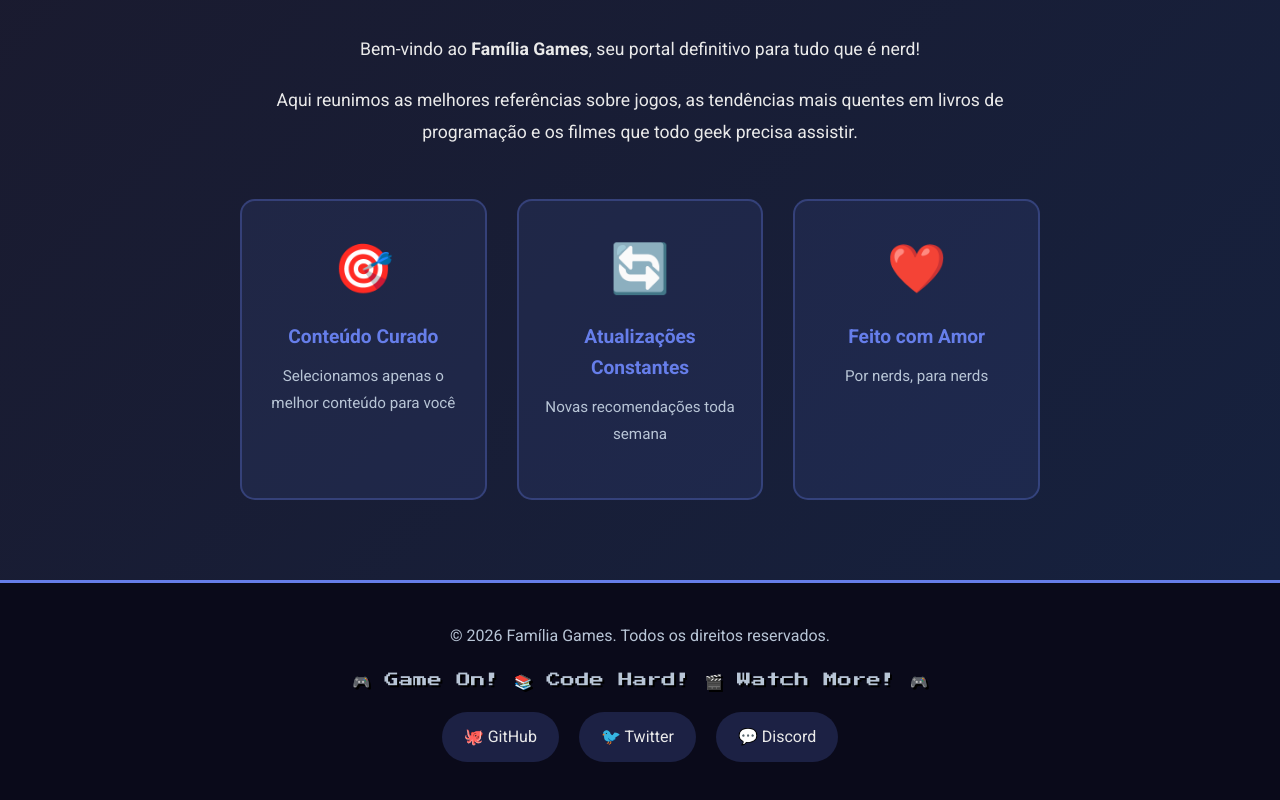
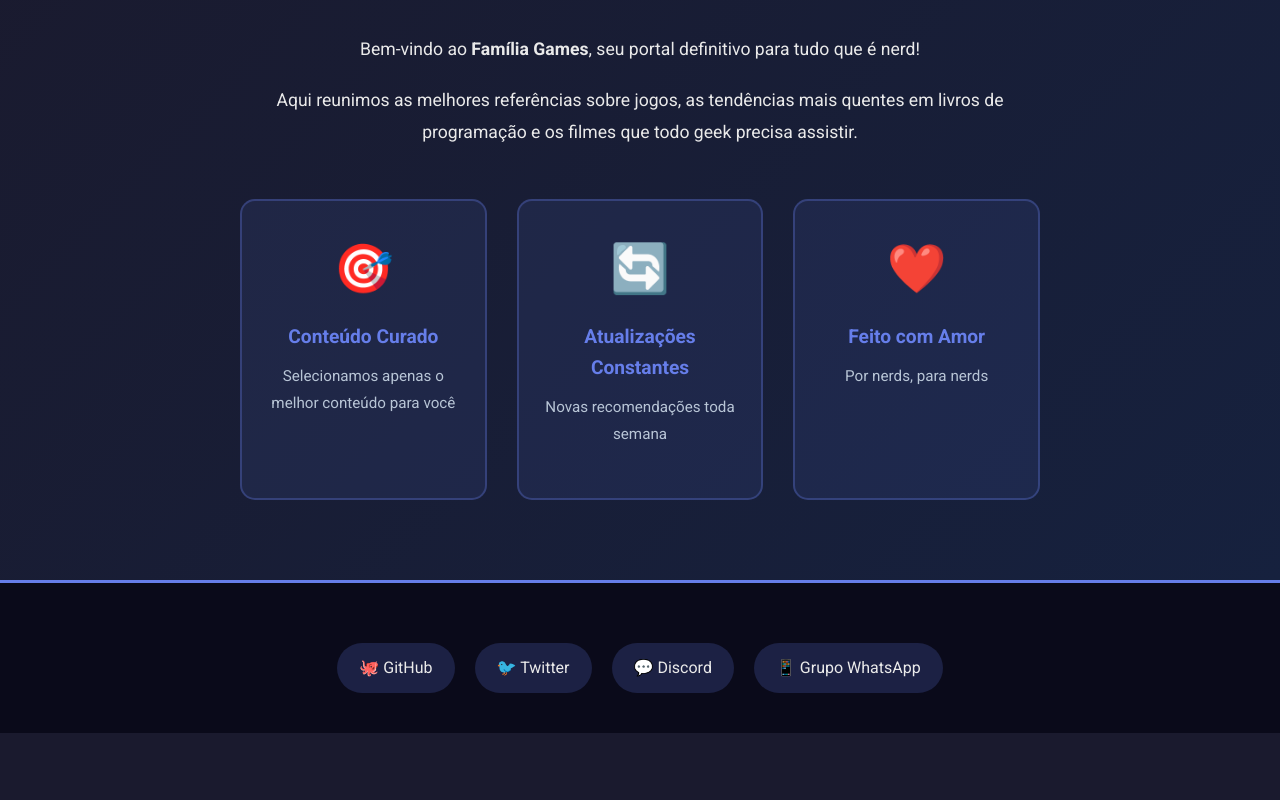
Before and after one commit to FabianoLandimDev/FamiliaGames, a plain HTML site: page index.html in a window 1280 px wide. Shown: the part 3732-4532 px from the top of the page. After the commit the page ends 4465 px from the top, so only its background shows below. Drawn offline with Linux system fonts and the light colour scheme.

Commit message:
Add files via upload

```diff
--- a/index.html
+++ b/index.html
@@ -327,15 +327,15 @@
     </main>
 
     <footer class="footer">
-        <div class="container">
-            <p>&copy; 2026 Família Games. Todos os direitos reservados.</p>
-            <p class="footer-tagline">🎮 Game On! 📚 Code Hard! 🎬 Watch More! 🎮</p>
-            <div class="social-links">
-                <a href="#">🐙 GitHub</a>
-                <a href="#">🐦 Twitter</a>
-                <a href="#">💬 Discord</a>
-            </div>
-        </div>
+       <div class="social-links">
+          <a href="#" title="GitHub">🐙 GitHub</a>
+          <a href="#" title="Twitter">🐦 Twitter</a>
+          <a href="#" title="Discord">💬 Discord</a>
+          <!-- Novo Link do WhatsApp -->
+          <a href="https://chat.whatsapp.com/HYVanb72NPb4ToZ693a1RN" target="_blank" class="whatsapp-link" title="Entre no Grupo da Família Games">
+          📱 Grupo WhatsApp
+          </a>
+       </div>
     </footer>
 
     <!-- Botão Flutuante de Dados -->
```
